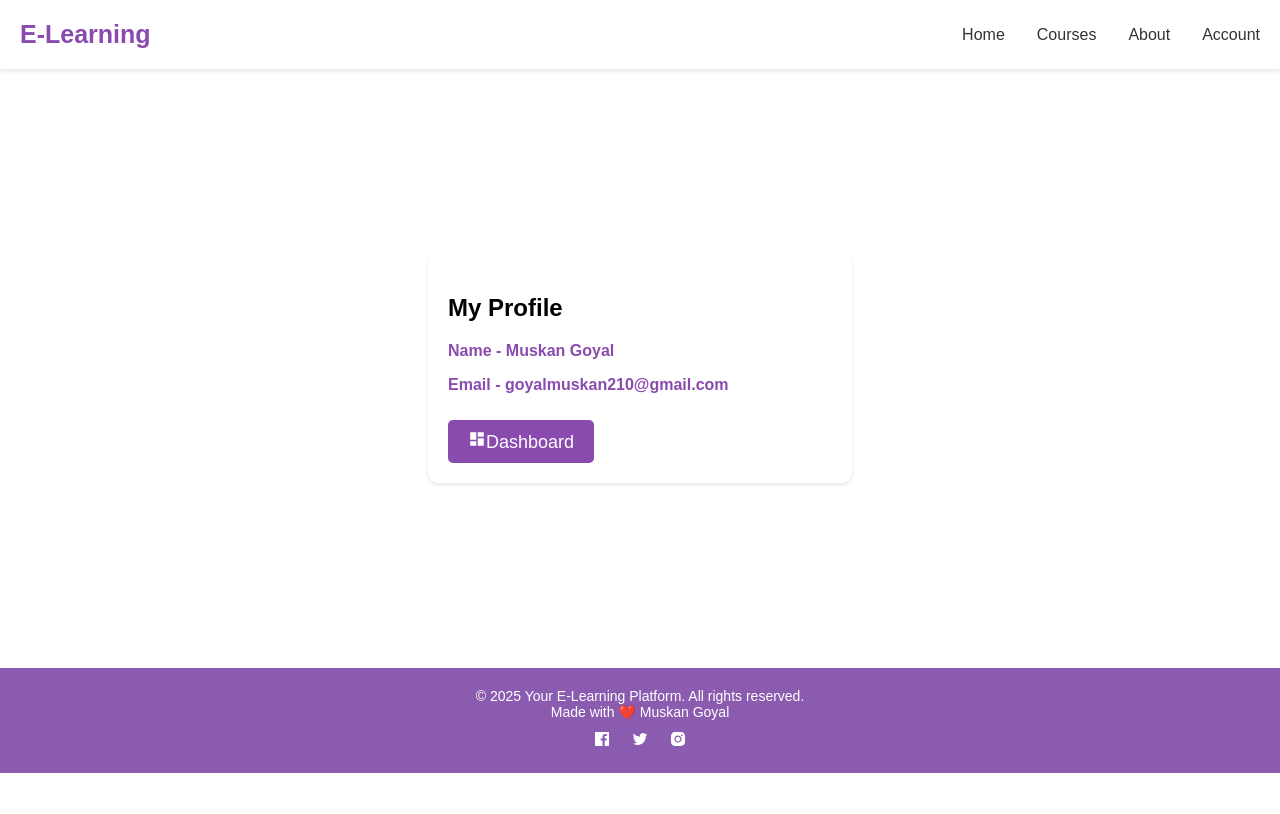
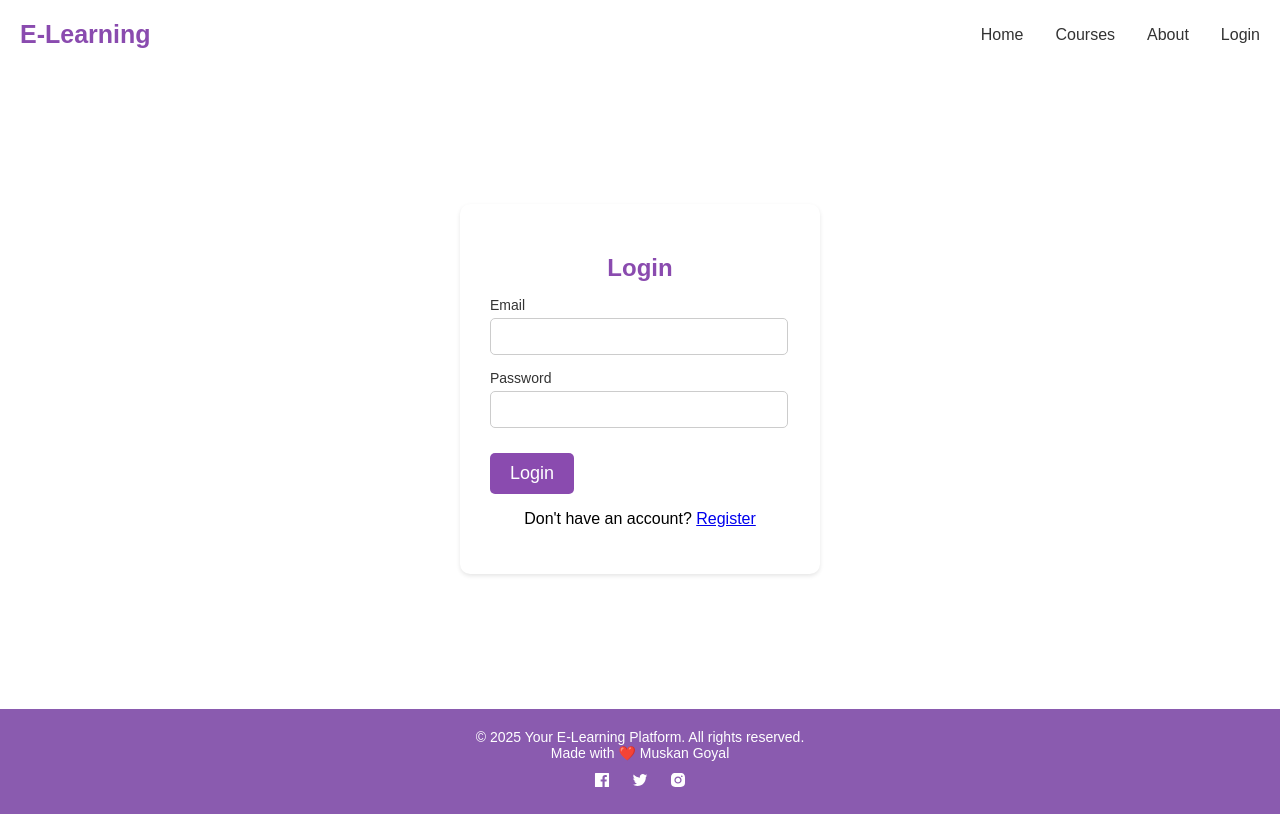
Before and after one commit to goyalmuskan2212/E-Learning, a React (Vite) app in the folder frontend/: page /account in a window 1280 px wide. Built offline with nearby package versions, Linux system fonts and the light colour scheme; no server answers.

Commit message:
project ongoing

```diff
--- a/frontend/package.json
+++ b/frontend/package.json
@@ -10,8 +10,10 @@
     "preview": "vite preview"
   },
   "dependencies": {
+    "axios": "^1.10.0",
     "react": "^19.1.0",
     "react-dom": "^19.1.0",
+    "react-hot-toast": "^2.5.2",
     "react-icons": "^5.5.0",
     "react-router-dom": "^7.6.3"
   },
--- a/frontend/src/App.jsx
+++ b/frontend/src/App.jsx
@@ -9,21 +9,24 @@
 import Footer from './components/footer/Footer';
 import About from './pages/about/About';
 import Account from './pages/account/Account';
+import { UserData } from './context/UserContext';
+import Loading from './components/loading/Loading';
 
 const App = () => {
+  const { isAuth, user, loading } = UserData()
   return <>
-  <BrowserRouter>
-  <Header/>
+  {loading?<Loading/>:<BrowserRouter>
+  <Header isAuth={isAuth}/>
   <Routes>
     <Route path="/" element={<Home/>} />
     <Route path="/about" element={<About/>} />
-    <Route path="/account" element={<Account/>} />
-    <Route path="/login" element={<Login/>} />
-    <Route path="/register" element={<Register/>} />
-    <Route path="/verify" element={<Verify/>} />
+    <Route path="/account" element={isAuth?<Account user={user} />:<Login/>} />
+    <Route path="/login" element={isAuth?<Home/> : <Login/>} />
+    <Route path="/register" element={isAuth?<Home/> : <Register/>} />
+    <Route path="/verify" element={isAuth?<Home/> : <Verify/>} />
   </Routes>
   <Footer />
-  </BrowserRouter>
+  </BrowserRouter>}
   </>
 }
 
--- a/frontend/src/components/header/Header.jsx
+++ b/frontend/src/components/header/Header.jsx
@@ -2,7 +2,7 @@
 import "./header.css";
 import { Link } from 'react-router-dom';
 
-const Header = () => {
+const Header = ({isAuth}) => {
   return (
     <header>
         <div className="logo">E-Learning</div>
@@ -11,7 +11,13 @@
             <Link to={'/'}>Home</Link>
             <Link to={'/courses'}>Courses</Link>
             <Link to={'/about'}>About</Link>
-            <Link to={'/account'}>Account</Link>
+            {
+              isAuth? (
+              <Link to={'/account'}>Account</Link>
+              ) : (
+                <Link to={'/login'}>Login</Link>
+              )
+            }
         </div>
     </header>
   )
--- /dev/null
+++ b/frontend/src/components/loading/Loading.jsx
@@ -0,0 +1,12 @@
+import React from 'react';
+import "./loading.css";
+
+const Loading = () => {
+  return (
+    <div className="loading-page">
+        <div className="loader"></div>
+    </div>
+  )
+}
+
+export default Loading
--- /dev/null
+++ b/frontend/src/context/UserContext.jsx
@@ -0,0 +1,104 @@
+import { createContext, useContext, useEffect, useState } from "react";
+import axios from "axios";
+import { server } from "../main";
+import toast, {Toaster} from "react-hot-toast";
+
+const UserContext = createContext();
+
+export const UserContextProvider = ({ children }) => {
+    const [user, setUser] = useState([])
+    const [isAuth, setIsAuth] = useState(false)
+    const [btnLoading, setBtnLoading] = useState(false);
+    const [loading, setLoading] = useState(true);
+
+    async function loginUser (email, password, navigate) {
+        setBtnLoading(true )
+        try {
+            const {data} = await axios.post(`${server}/api/user/login`,{
+                email,
+                password,
+            });
+
+            toast.success(data.message);
+            localStorage.setItem("token", data.token);
+            setUser(data.user)
+            setIsAuth(true)
+            setBtnLoading(false)
+            navigate("/")
+
+        } catch (error) {
+            setBtnLoading(false);
+            setIsAuth(false);
+            toast.error(error.response.data.message);
+        }
+    }
+
+    async function registerUser (name, email, password, navigate) {
+        setBtnLoading(true)
+        try {
+            const {data} = await axios.post(`${server}/api/user/register`,{
+                name,
+                email,
+                password,
+            });
+
+            toast.success(data.message);
+            localStorage.setItem("activationToken", data.activationToken);
+            setBtnLoading(false);
+            navigate("/verify");
+
+        } catch (error) {
+            setBtnLoading(false);
+            toast.error(error.response.data.message);
+        }
+    }
+
+    async function verifyOtp(otp, navigate) {
+        setBtnLoading(true);
+        const activationToken = localStorage.getItem("activationToken")
+        try {
+            const {data} = await axios.post(`${server}/api/user/verify`,{
+                otp,
+                activationToken,
+            });
+
+            toast.success(data.message);
+            navigate("/login");
+            setBtnLoading(false);
+            localStorage.clear();
+        } catch (error) {
+            setBtnLoading(false);
+            toast.error(error.response.data.message);
+        }
+    }
+
+    async function fetchUser () {
+        try {
+            const {data} = await axios.get(`${server}/api/user/me`,{
+                headers:{
+                    token: localStorage.getItem("token"),
+                },
+            });
+
+            setIsAuth(true);
+            setUser(data.user);
+            setLoading(false);
+        } catch (error) {
+            console.log(error);
+            setLoading(false);
+        }
+    }
+
+    useEffect(() => {
+        fetchUser()
+    }, [])
+
+    return (
+      <UserContext.Provider value={{ user, setUser, isAuth, setIsAuth, loginUser, btnLoading, loading, registerUser, verifyOtp }}>
+          {children}
+          <Toaster/>
+     </UserContext.Provider>
+    );
+};
+
+export const UserData = () => useContext(UserContext);
--- a/frontend/src/main.jsx
+++ b/frontend/src/main.jsx
@@ -1,9 +1,14 @@
 import { StrictMode } from 'react'
 import { createRoot } from 'react-dom/client'
 import App from './App.jsx'
+import { UserContextProvider } from './context/UserContext.jsx'
+
+export const server = 'http://localhost:5000'
 
 createRoot(document.getElementById('root')).render(
   <StrictMode>
-    <App />
+    <UserContextProvider>
+      <App />
+    </UserContextProvider>
   </StrictMode>,
 )
--- a/frontend/src/pages/account/Account.jsx
+++ b/frontend/src/pages/account/Account.jsx
@@ -1,25 +1,46 @@
 import React from 'react';
 import "./account.css";
-import { MdDashboard } from "react-icons/md";
+import { MdColorLens, MdDashboard } from "react-icons/md";
+import { IoMdLogOut } from "react-icons/io";
+import { UserData } from '../../context/UserContext';
+import toast from 'react-hot-toast';
+import { useNavigate } from 'react-router-dom';
 
 
-const Account = () => {
+
+const Account = ({user}) => {
+    const {setIsAuth, setUser} = UserData()
+
+    const navigate = useNavigate()
+
+    const logoutHandler = () => {
+        localStorage.clear()
+        setUser([])
+        setIsAuth(false)
+        toast.success("Logged Out")
+        navigate("/login");
+    };
+
   return (
     <div>
-        <div className="profile">
+        {user && <div className="profile">
             <h2>My Profile</h2>
             <div className="profile-info">
                 <p>
-                    <strong>Name - Muskan Goyal</strong>
+                    <strong>Name - {user.name}</strong>
                 </p>
 
                 <p>
-                    <strong>Email - goyalmuskan210@gmail.com</strong>
+                    <strong>Email - {user.email}</strong>
                 </p>
 
                 <button className='common-btn'><MdDashboard/>Dashboard</button>
+
+                <br />
+
+                <button onClick={logoutHandler} className='common-btn' style={{ background : "red" }}><IoMdLogOut/>Logout</button>
             </div>
-        </div>
+        </div>}
     </div>
   )
 }
--- a/frontend/src/pages/auth/Login.jsx
+++ b/frontend/src/pages/auth/Login.jsx
@@ -1,20 +1,42 @@
-import React from 'react';
+import React, { useState } from 'react';
 import "./auth.css";
-import {Link} from "react-router-dom";
+import {Link, useNavigate} from "react-router-dom";
+import { UserData } from '../../context/UserContext';
 
 const Login = () => {
+  const navigate = useNavigate();
+  const { btnLoading, loginUser} = UserData();
+  const [email, setEmail] = useState("");
+  const [password, setPassword] = useState("");
+
+  const submitHandler = async(e)=>{
+    e.preventDefault();
+    await loginUser(email, password, navigate);
+  }
   return (
     <div className="auth-page">
         <div className="auth-form">
             <h2>Login</h2>
-            <form>
+            <form onSubmit={submitHandler}>
                 <label htmlFor="email">Email</label>
-                <input type="email" required />
+                <input
+                 type="email"
+                 value={email}
+                 onChange={(e) => setEmail(e.target.value)}
+                 required
+                />
 
                 <label htmlFor="email">Password</label>
-                <input type="password" required />
+                <input
+                 type="password"
+                 value={password}
+                 onChange={(e) => setPassword(e.target.value)}
+                 required
+                />
 
-                <button className="common-btn">Login</button>
+                <button disabled={btnLoading} type='submit' className="common-btn">
+                  {btnLoading?"Please Wait..." : "Login"}
+                </button>
             </form>
             <p>
                 Don't have an account? <Link to='/register'>Register</Link>
--- a/frontend/src/pages/auth/Register.jsx
+++ b/frontend/src/pages/auth/Register.jsx
@@ -1,23 +1,49 @@
-import React from 'react';
+import React, { useState } from 'react';
 import "./auth.css";
-import {Link} from "react-router-dom";
+import {Link, useNavigate} from "react-router-dom";
+import { UserData } from '../../context/UserContext';
 
 const Register = () => {
+  const navigate = useNavigate();
+  const { btnLoading, registerUser} = UserData();
+  const [email, setEmail] = useState("");
+  const [password, setPassword] = useState("");
+  const [name, setName] = useState("");
+
+  const submitHandler = async(e)=>{
+    e.preventDefault();
+    await registerUser(name, email, password, navigate);
+  }
   return (
     <div className="auth-page">
         <div className="auth-form">
             <h2>Register</h2>
-            <form>
+            <form onSubmit={submitHandler}>
                 <label htmlFor="name">Name</label>
-                <input type="text" required />
+                <input
+                 type="text"
+                 value={name}
+                 onChange={(e) => setName(e.target.value)}
+                 required
+                />
 
                 <label htmlFor="email">Email</label>
-                <input type="email" required />
+                <input
+                 type="email"
+                 value={email}
+                 onChange={(e) => setEmail(e.target.value)}
+                 required
+                />
 
-                <label htmlFor="email">Password</label>
-                <input type="password" required />
+                <label htmlFor="password">Password</label>
+                <input
+                 type="password"
+                 value={password}
+                 onChange={(e) => setPassword(e.target.value)}
+                 required
+                />
 
-                <button className="common-btn">Register</button>
+                <button type='submit' disabled={btnLoading} className="common-btn">{btnLoading? "Please Wait..." : "Register"}</button>
             </form>
             <p>
                 have an account? <Link to='/login'>Login</Link>
--- a/frontend/src/pages/auth/Verify.jsx
+++ b/frontend/src/pages/auth/Verify.jsx
@@ -1,16 +1,25 @@
-import React from 'react';
+import React, { useState } from 'react';
 import "./auth.css";
-import { Link } from 'react-router-dom';
+import { Link, useNavigate } from 'react-router-dom';
+import { UserData } from '../../context/UserContext';
 
 const Verify = () => {
+  const [otp, setOtp] = useState("");
+  const { btnLoading, verifyOtp } = UserData();
+  const navigate = useNavigate();
+
+  const submitHandler = async(e) => {
+    e.preventDefault();
+    await verifyOtp(Number(otp), navigate);
+  }
   return (
     <div className="auth-page">
         <div className="auth-form">
             <h2>Verify Account</h2>
-            <form>
+            <form onSubmit={submitHandler}>
                 <label htmlFor="otp">Otp</label>
-                <input type="number" required />
-                <button className="common-btn">Verify</button>
+                <input type="number" value={otp} onChange={e=>setOtp(e.target.value)} required />
+                <button disabled={btnLoading} type='submit' className="common-btn">{btnLoading? "Please Wait..." : "Verify"}</button>
             </form>
             <p>
                 Go to <Link to='/login'>Login</Link> page
```
Also changed, not shown: frontend/src/components/loading/loading.css (added, +23 -0 lines), 2 other files (tests, documents, lock files or other folders).
